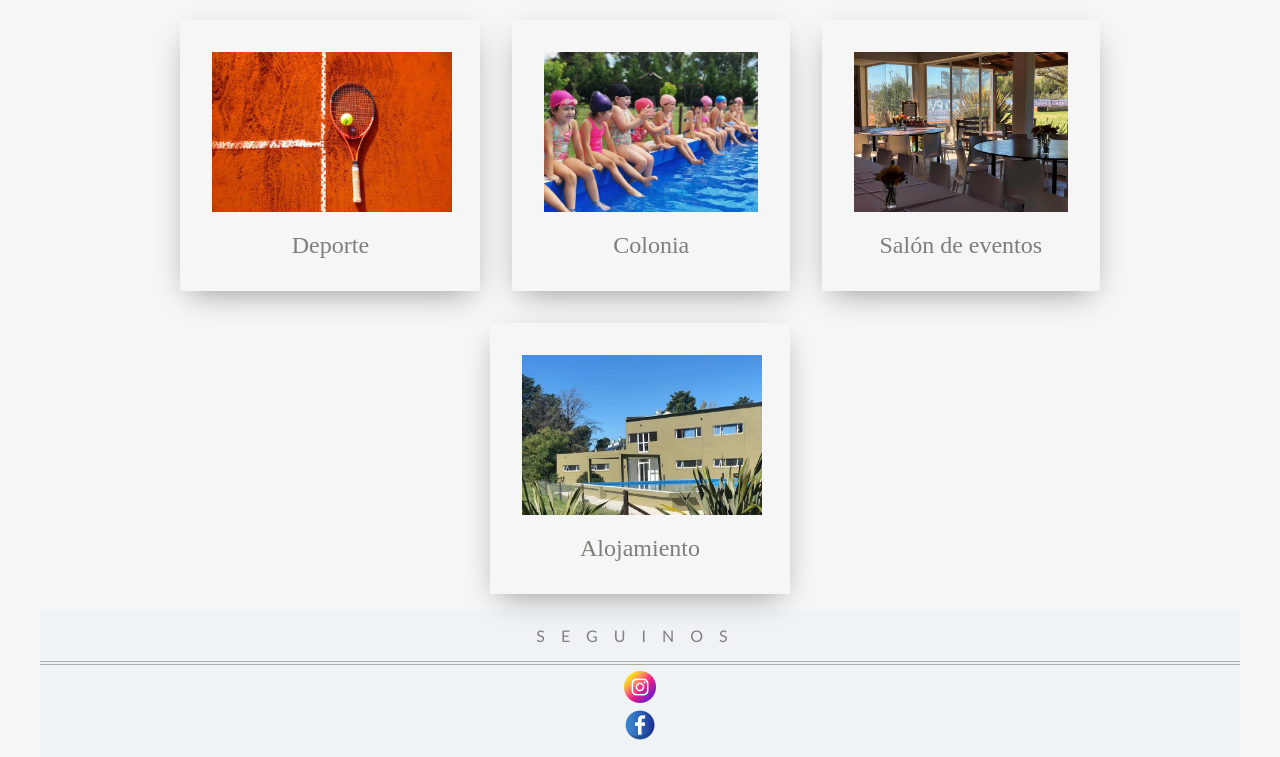
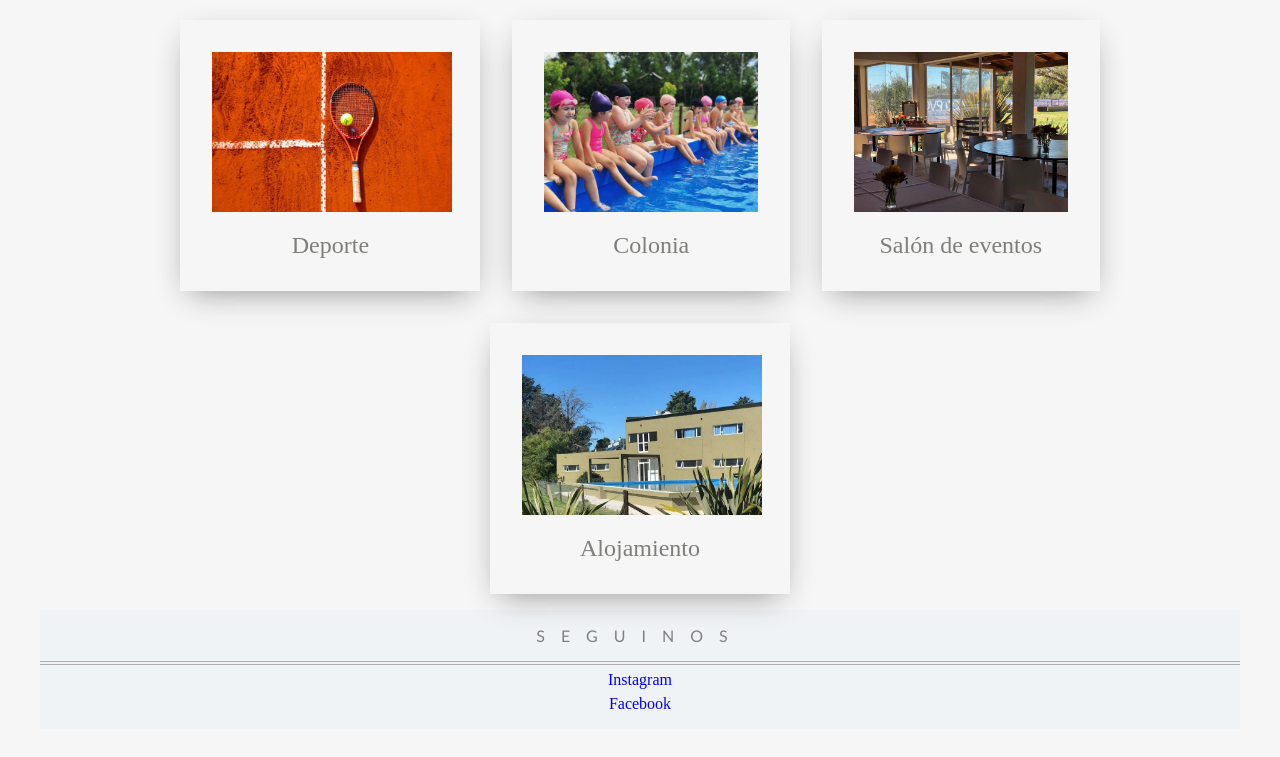
Before and after one commit to Dai-Cabrera/La-Pedrera-Olavarria, a website: page index.html in a window 1280 px wide. Shown: the part 785-1542 px from the top of the page. After the commit the page ends 1514 px from the top, so only its background shows below. Drawn offline with Linux system fonts and the light colour scheme.

Commit message:
cambie las imagenes por texto

```diff
--- a/index.html
+++ b/index.html
@@ -60,10 +60,10 @@
     </div>
     <div>
       <a href="https://www.instagram.com/lapedreraolavarria/?hl=es" target="blank">
-        <img src="img/instagram.png" alt="logo instagram" />
+        Instagram
       </a>
       <a href="https://www.facebook.com/lapedreraolavarria/?ref=page_internal" target="blank">
-        <img src="img/facebook.png" alt="logo facebook" />
+        Facebook
       </a>
     </div>
   </footer>
--- a/scss/_footer.scss
+++ b/scss/_footer.scss
@@ -18,5 +18,6 @@ footer a {
   text-decoration: none;
   padding-top: 6px;
   display: flex;
+  align-items: flex-end;
   justify-content: center;
 }
```
Also changed, not shown: css/style.css, 1 other file.
